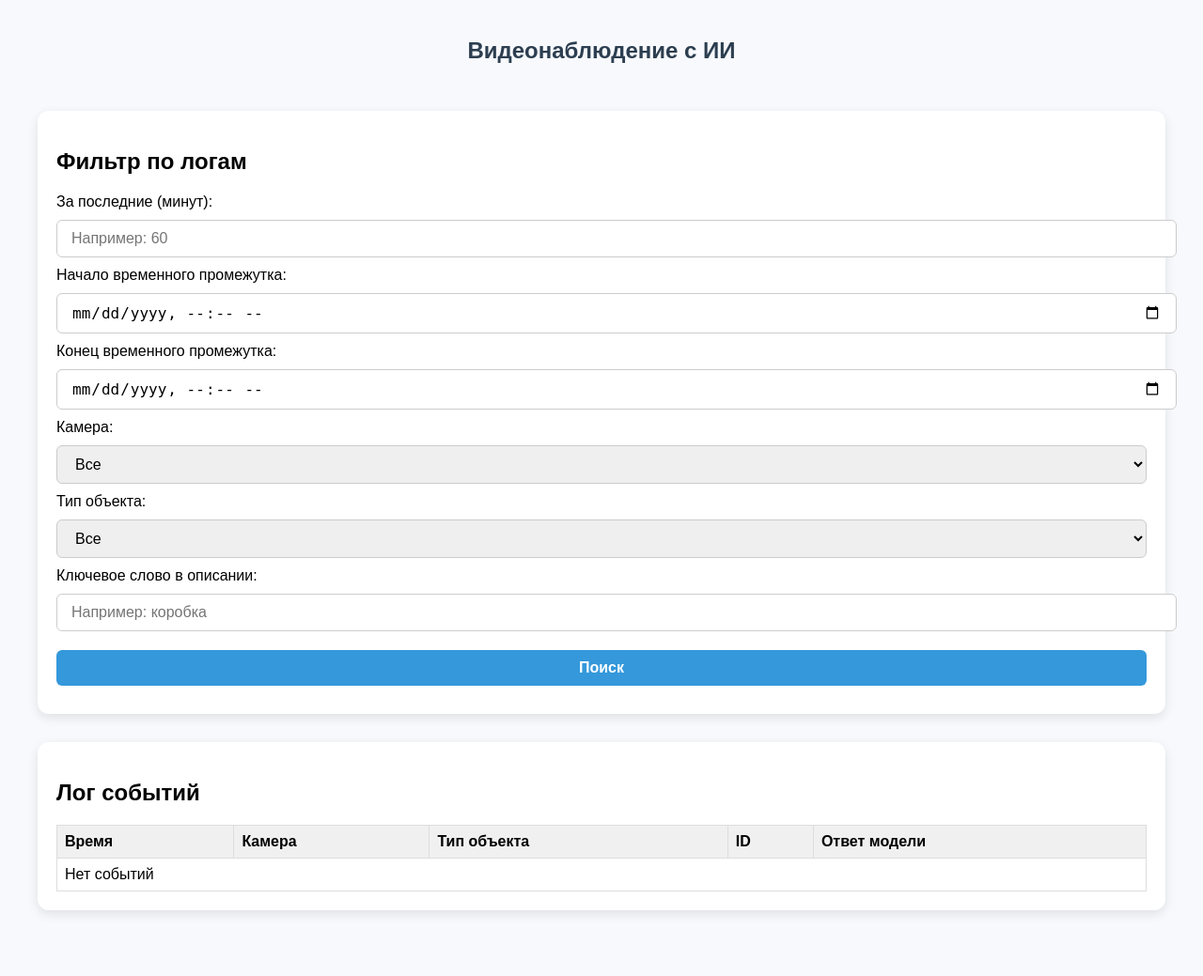
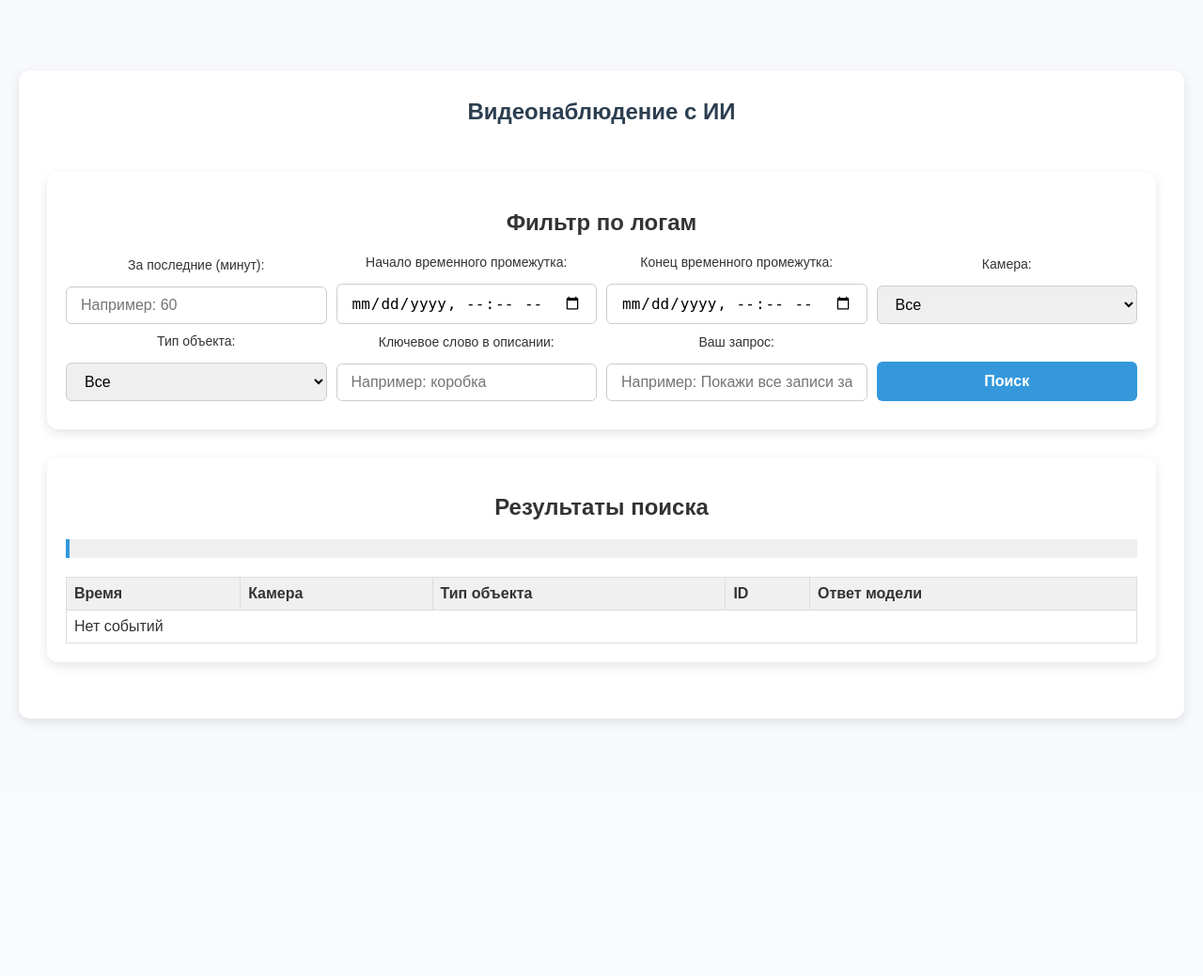
Before and after one commit to Stas-Drago/cv-video-surveillance, a Flask app: template project/templates/index.html in a window 1280 px wide. Shown: the whole page at 94% size. After the commit the page ends 770 px from the top, so only its background shows below. Run offline with Flask 3, Linux system fonts and the light colour scheme; the template is opened without the code that fills it, so the values that code supplies are empty.

Commit message:
AI filter db

```diff
--- a/project/app.py
+++ b/project/app.py
@@ -145,11 +145,77 @@ def analyze_frame_with_llava(frame, question="Describe what you see in this fram
         print(f"Ошибка анализа через LLaVA: {e}")
         return f"Ошибка анализа: {e}"
 
+# === Генерация SQL-запроса через LLM ===
+def generate_sql_query(user_query):
+    """Генерирует SQL-запрос через LLM модель"""
+    try:
+        # Получаем структуру таблицы
+        conn = sqlite3.connect('surveillance.db')
+        c = conn.cursor()
+        c.execute("PRAGMA table_info(logs)")
+        columns = c.fetchall()
+        conn.close()
+
+        # Формируем контекст для LLM
+        table_structure = "Таблица 'logs' имеет следующие поля:\n"
+        for col in columns:
+            table_structure += f"- {col[1]} ({col[2]})\n"
+
+        # Описание полей
+        table_description = """
+        Поля таблицы:
+        - id: уникальный идентификатор записи
+        - timestamp: дата и время события
+        - camera: название камеры
+        - obj_type: тип объекта (person, car, truck, bus, motorcycle)
+        - obj_id: ID объекта
+        - answer: описание события от модели
+        """
+
+        prompt = f"""{table_structure}{table_description}
+
+        Вы должны сгенерировать SQL-запрос для SQLite, который будет выполнять действия, описанные пользователем.
+        Не добавляйте ничего кроме SQL-запроса в ответ.
+        Если вы не можете понять, какой SQL-запрос сгенерировать, верните пустую строку.
+        Сгенерируйте только SELECT-запросы, не используйте INSERT/UPDATE/DELETE.
+
+        Пользовательский запрос: {user_query}
+
+        SQL-запрос:"""
+        print(prompt)
+        response = ollama.chat(
+            model="mistral:7b",
+            messages=[{"role": "user", "content": prompt}]
+        )
+
+        return response.get("message", {}).get("content", "").strip()
+    except Exception as e:
+        print(f"Ошибка генерации SQL-запроса: {e}")
+        return ""
+
+# === Обработка SQL-запроса ===
+def execute_sql_query(sql_query):
+    """Выполняет SQL-запрос и возвращает результат"""
+    try:
+        conn = sqlite3.connect('surveillance.db')
+        c = conn.cursor()
+        c.execute(sql_query)
+        rows = c.fetchall()
+        conn.close()
+
+        # Преобразуем результат в формат, который можно отправить клиенту
+        columns = [desc[0] for desc in c.description]
+        results = [dict(zip(columns, row)) for row in rows]
+        return {"success": True, "results": results}
+    except Exception as e:
+        return {"success": False, "error": str(e)}
+
 # === Поток для обработки одной камеры ===
 def camera_processing_thread(camera_name, camera_url):
     local_model = YOLO('yolo11n.pt')  # Загрузка модели внутри потока
     tracker = UniqueObjectTracker(max_age=10)
     cap = None
+
     while True:
         with reconnect_lock:
             if force_reconnect_flags[camera_name] or (cap is None or not cap.isOpened()):
@@ -167,6 +233,7 @@ def camera_processing_thread(camera_name, camera_url):
             time.sleep(5)
             continue
 
+        # === ВСЕГДА запускаем YOLO ===
         results = local_model.track(frame, persist=True, verbose=False, tracker="bytetrack.yaml")
         detections = []
         if results and hasattr(results[0], 'boxes'):
@@ -237,47 +304,160 @@ def search_logs():
     obj_type = request.args.get('type', '')
     keyword = request.args.get('keyword', '').lower()
     camera = request.args.get('camera', '')
+    user_query = request.args.get('query', '')
 
-    query = "SELECT * FROM logs WHERE 1=1"
-    params = []
+    # Если пользователь ввёл свой запрос, то генерируем SQL-запрос
+    if user_query:
+        # Формируем контекст с учетом текущих фильтров
+        context = f"Текущие фильтры:\n"
+        if time_filter:
+            context += f"- За последние {time_filter} минут\n"
+        if start_time:
+            context += f"- Начало: {start_time}\n"
+        if end_time:
+            context += f"- Конец: {end_time}\n"
+        if obj_type:
+            context += f"- Тип объекта: {obj_type}\n"
+        if keyword:
+            context += f"- Ключевое слово: {keyword}\n"
+        if camera:
+            context += f"- Камера: {camera}\n"
+        context += f"\nПользовательский запрос: {user_query}\n"
 
-    if time_filter:
+        # Генерируем SQL-запрос через LLM
+        sql_prompt = f"""{context}
+        Таблица 'logs' содержит следующие поля:
+        - id (INTEGER): уникальный идентификатор записи
+        - timestamp (TEXT): дата и время события
+        - camera (TEXT): название камеры
+        - obj_type (TEXT): тип объекта (person, car, truck, bus, motorcycle)
+        - obj_id (INTEGER): ID объекта
+        - answer (TEXT): описание события от модели
+
+        На основе текущих фильтров и пользовательского запроса сгенерируйте SQL-запрос для базы данных SQLite.
+        Не добавляйте ничего кроме SQL-запроса в ответ.
+        Если вы не можете понять, какой SQL-запрос сгенерировать, верните пустую строку.
+        Сгенерируйте только SELECT-запросы, не используйте INSERT/UPDATE/DELETE"""
+
         try:
-            minutes = int(time_filter)
-            cutoff = datetime.now() - timedelta(minutes=minutes)
+            response = ollama.chat(
+                model="mistral:7b",
+                messages=[{"role": "user", "content": sql_prompt}]
+            )
+            sql_query = response.get("message", {}).get("content", "").strip()
+
+            # Если LLM не сгенерировал SQL-запрос, используем стандартную фильтрацию
+            if not sql_query:
+                query = "SELECT * FROM logs WHERE 1=1"
+                params = []
+
+                if time_filter:
+                    try:
+                        minutes = int(time_filter)
+                        cutoff = datetime.now() - timedelta(minutes=minutes)
+                        query += " AND timestamp >= ?"
+                        params.append(cutoff.strftime("%Y-%m-%d %H:%M:%S"))
+                    except ValueError:
+                        pass
+
+                if start_time:
+                    query += " AND timestamp >= ?"
+                    params.append(start_time)
+                if end_time:
+                    query += " AND timestamp <= ?"
+                    params.append(end_time)
+                if camera:
+                    query += " AND camera = ?"
+                    params.append(camera)
+                if obj_type:
+                    query += " AND obj_type = ?"
+                    params.append(obj_type)
+                if keyword:
+                    query += " AND answer LIKE ?"
+                    params.append(f"%{keyword}%")
+
+                conn = sqlite3.connect('surveillance.db')
+                c = conn.cursor()
+                c.execute(query, params)
+                rows = c.fetchall()
+                conn.close()
+
+                logs = [{"timestamp": r[1], "camera": r[2], "type": r[3], "obj_id": r[4], "answer": r[5]} for r in rows]
+                logs.sort(key=lambda x: x['timestamp'], reverse=True)
+                return jsonify({
+                    "generated_sql": "",
+                    "results": logs
+                })
+            else:
+                # Используем SQL-запрос, сгенерированный LLM
+                result = execute_sql_query(sql_query)
+                return jsonify({
+                    "generated_sql": sql_query,
+                    "results": result.get("results", []),
+                    "error": "" if result["success"] else result.get("error", "Неизвестная ошибка")
+                })
+        except Exception as e:
+            # Обрабатываем ошибки при генерации SQL-запроса
+            print(f"Ошибка генерации SQL-запроса: {e}")
+            return jsonify({
+                "generated_sql": "",
+                "results": [],
+                "error": f"Ошибка генерации SQL-запроса: {e}"
+            })
+    else:
+        # Стандартная фильтрация без пользовательского запроса
+        query = "SELECT * FROM logs WHERE 1=1"
+        params = []
+
+        if time_filter:
+            try:
+                minutes = int(time_filter)
+                cutoff = datetime.now() - timedelta(minutes=minutes)
+                query += " AND timestamp >= ?"
+                params.append(cutoff.strftime("%Y-%m-%d %H:%M:%S"))
+            except ValueError:
+                pass
+
+        if start_time:
             query += " AND timestamp >= ?"
-            params.append(cutoff.strftime("%Y-%m-%d %H:%M:%S"))
-        except ValueError:
-            pass
+            params.append(start_time)
+        if end_time:
+            query += " AND timestamp <= ?"
+            params.append(end_time)
+        if camera:
+            query += " AND camera = ?"
+            params.append(camera)
+        if obj_type:
+            query += " AND obj_type = ?"
+            params.append(obj_type)
+        if keyword:
+            query += " AND answer LIKE ?"
+            params.append(f"%{keyword}%")
 
-    if start_time:
-        query += " AND timestamp >= ?"
-        params.append(start_time)
-    if end_time:
-        query += " AND timestamp <= ?"
-        params.append(end_time)
+        conn = sqlite3.connect('surveillance.db')
+        c = conn.cursor()
+        c.execute(query, params)
+        rows = c.fetchall()
+        conn.close()
 
-    if obj_type:
-        query += " AND obj_type = ?"
-        params.append(obj_type)
+        logs = [{"timestamp": r[1], "camera": r[2], "type": r[3], "obj_id": r[4], "answer": r[5]} for r in rows]
+        logs.sort(key=lambda x: x['timestamp'], reverse=True)
+        return jsonify({
+            "generated_sql": "",
+            "results": logs
+        })
 
-    if keyword:
-        query += " AND answer LIKE ?"
-        params.append(f"%{keyword}%")
-
-    if camera:
-        query += " AND camera = ?"
-        params.append(camera)
-
-    conn = sqlite3.connect('surveillance.db')
-    c = conn.cursor()
-    c.execute(query, params)
-    rows = c.fetchall()
-    conn.close()
-
-    logs = [{"timestamp": r[1], "camera": r[2], "type": r[3], "obj_id": r[4], "answer": r[5]} for r in rows]
-    logs.sort(key=lambda x: x['timestamp'], reverse=True)
-    return jsonify(logs)
+# === MJPEG поток ===
+def generate_frames():
+    global latest_frame
+    while True:
+        if latest_frame is not None:
+            ret, buffer = cv2.imencode('.jpg', latest_frame)
+            if ret:
+                frame = buffer.tobytes()
+                yield (b'--frame\r\n'
+                       b'Content-Type: image/jpeg\r\n\r\n' + frame + b'\r\n')
+        time.sleep(0.03)
 
 if __name__ == '__main__':
     # Запускаем обработку для каждой камеры в отдельном потоке
--- a/project/templates/index.html
+++ b/project/templates/index.html
@@ -1,35 +1,40 @@
 <!DOCTYPE html>
 <html lang="en">
 <head>
-  <meta charset="UTF-8" />
+  <meta charset="UTF-8">
   <title>Видеонаблюдение с ИИ</title>
   <style>
     body {
       font-family: Arial, sans-serif;
       background-color: #f7f9fc;
+      color: #333;
+      display: flex;
+      justify-content: center;
+      align-items: center;
+      min-height: 100vh;
       margin: 0;
       padding: 20px;
     }
     .container {
       max-width: 1200px;
-      margin: 0 auto;
-      padding: 20px;
+      width: 100%;
+      background: #ffffff;
+      border-radius: 12px;
+      box-shadow: 0 4px 12px rgba(0, 0, 0, 0.1);
+      padding: 30px;
+      text-align: center;
     }
     h1 {
-      text-align: center;
       margin-top: 0;
       font-size: 24px;
       color: #2c3e50;
     }
-
-    /* Сетка для камер */
     .grid-container {
       display: grid;
       grid-template-columns: repeat(auto-fit, minmax(300px, 1fr));
       gap: 20px;
       margin-top: 20px;
     }
-
     .camera-box {
       background: #ffffff;
       border-radius: 12px;
@@ -40,12 +45,10 @@
       transition: transform 0.3s ease;
       cursor: pointer;
     }
-
     .camera-title {
       font-weight: bold;
       margin-bottom: 10px;
     }
-
     .camera-video {
       width: 100%;
       height: auto;
@@ -53,9 +56,7 @@
       box-shadow: 0 2px 6px rgba(0, 0, 0, 0.2);
       transition: all 0.3s ease;
     }
-
-    /* Стили для увеличенного режима */
-    .camera-box.expanded {
+    .expanded {
       position: fixed;
       top: 0;
       left: 0;
@@ -69,13 +70,6 @@
       justify-content: center;
       padding: 0;
     }
-
-    .camera-box.expanded .camera-video {
-      max-width: 90vw;
-      max-height: 80vh;
-      box-shadow: 0 0 20px rgba(0, 0, 0, 0.7);
-    }
-
     .close-btn {
       position: absolute;
       top: 10px;
@@ -93,12 +87,9 @@
       z-index: 1001;
       display: none;
     }
-
     .expanded .close-btn {
       display: block;
     }
-
-    /* Форма фильтрации и логи */
     .section {
       margin: 30px 0;
       background: #ffffff;
@@ -106,12 +97,28 @@
       border-radius: 12px;
       box-shadow: 0 4px 12px rgba(0, 0, 0, 0.1);
     }
-
-    select,
-    input[type="number"],
-    input[type="text"],
-    input[type="datetime-local"],
-    button {
+    .filter-row {
+      display: flex;
+      flex-wrap: wrap;
+      gap: 10px;
+      justify-content: space-between;
+      align-items: flex-end;
+    }
+    .filter-group {
+      flex: 1 1 200px;
+      min-width: 150px;
+    }
+    .filter-group label {
+      display: block;
+      font-size: 14px;
+      margin-bottom: 5px;
+    }
+    .filter-group input,
+    .filter-group select {
+      width: 100%;
+      box-sizing: border-box;
+    }
+    select, input[type="number"], input[type="text"], input[type="datetime-local"], button {
       padding: 10px 15px;
       margin: 10px 0;
       width: 100%;
@@ -120,13 +127,10 @@
       font-size: 16px;
       transition: border-color 0.3s;
     }
-
-    select:focus,
-    input:focus {
+    select:focus, input:focus {
       border-color: #3498db;
       outline: none;
     }
-
     button {
       background-color: #3498db;
       color: white;
@@ -135,30 +139,37 @@
       font-weight: bold;
       border-radius: 6px;
     }
-
     button:hover {
       background-color: #2980b9;
     }
-
     #logTable {
       width: 100%;
       border-collapse: collapse;
       margin-top: 20px;
     }
-
-    #logTable th,
-    #logTable td {
+    #logTable th, #logTable td {
       border: 1px solid #ddd;
       padding: 8px;
       text-align: left;
     }
-
     #logTable th {
       background-color: #f0f0f0;
     }
-
     #logTable tr:hover {
       background-color: #f9f9f9;
+    }
+    .sql-output {
+      margin-top: 15px;
+      padding: 10px;
+      background: #f0f0f0;
+      border-left: 4px solid #3498db;
+      font-family: monospace;
+      white-space: pre-wrap;
+      word-break: break-word;
+    }
+    .error-message {
+      color: #e74c3c;
+      margin-top: 15px;
     }
   </style>
 </head>
@@ -170,6 +181,7 @@
   <div class="grid-container">
     {% for camera in cameras %}
       <div class="camera-box" onclick="toggleFullScreen(this)">
+        <button class="close-btn" onclick="toggleFullScreen(this.parentNode)">&times;</button>
         <div class="camera-title">{{ camera }}</div>
         <img class="camera-video" src="/video_feed?camera={{ camera }}" alt="{{ camera }} видеопоток" />
       </div>
@@ -180,15 +192,27 @@
   <div class="section">
     <h2>Фильтр по логам</h2>
     <form id="filterForm">
+      <div class="filter-row">
+        <!-- За последние (минут) -->
+        <div class="filter-group">
           <label>За последние (минут):</label>
           <input type="number" id="minutesFilter" placeholder="Например: 60" />
+        </div>
 
+        <!-- Начало временного промежутка -->
+        <div class="filter-group">
           <label>Начало временного промежутка:</label>
           <input type="datetime-local" id="startTimeFilter" />
+        </div>
 
+        <!-- Конец временного промежутка -->
+        <div class="filter-group">
           <label>Конец временного промежутка:</label>
           <input type="datetime-local" id="endTimeFilter" />
+        </div>
 
+        <!-- Камера -->
+        <div class="filter-group">
           <label>Камера:</label>
           <select id="cameraFilter">
             <option value="">Все</option>
@@ -196,7 +220,12 @@
               <option value="{{ name }}">{{ name }}</option>
             {% endfor %}
           </select>
+        </div>
+      </div>
 
+      <div class="filter-row">
+        <!-- Тип объекта -->
+        <div class="filter-group">
           <label>Тип объекта:</label>
           <select id="typeFilter">
             <option value="">Все</option>
@@ -206,17 +235,34 @@
             <option value="bus">Автобус</option>
             <option value="motorcycle">Мотоцикл</option>
           </select>
+        </div>
 
+        <!-- Ключевое слово -->
+        <div class="filter-group">
           <label>Ключевое слово в описании:</label>
           <input type="text" id="keywordFilter" placeholder="Например: коробка" />
+        </div>
 
-        <button type="submit">Поиск</button>
+        <!-- Пользовательский запрос -->
+        <div class="filter-group">
+          <label>Ваш запрос:</label>
+          <input type="text" id="userQuery" placeholder="Например: Покажи все записи за последние 5 минут" />
+        </div>
+
+        <!-- Кнопка поиска -->
+        <div class="filter-group">
+          <button type="submit" style="width: 100%; padding: 12px 15px;">Поиск</button>
+        </div>
+      </div>
     </form>
   </div>
 
-    <!-- Логи событий -->
+  <!-- Результаты SQL-запроса -->
   <div class="section">
-      <h2>Лог событий</h2>
+    <h2>Результаты поиска</h2>
+    <div class="sql-output" id="generatedSql"></div>
+    <div class="error-message" id="errorMessage"></div>
+
     <table id="logTable">
       <thead>
         <tr>
@@ -235,6 +281,16 @@
 </div>
 
 <script>
+  // === Выбор камеры ===
+  document.getElementById('cameraSelect')?.addEventListener('change', function () {
+    const selected = this.value;
+    fetch('/set_camera', {
+      method: 'POST',
+      headers: { 'Content-Type': 'application/json' },
+      body: JSON.stringify({ camera: selected })
+    });
+  });
+
   // === Форма фильтрации ===
   document.getElementById('filterForm').addEventListener('submit', function (e) {
     e.preventDefault();
@@ -245,6 +301,7 @@
     const camera = document.getElementById('cameraFilter').value;
     const type = document.getElementById('typeFilter').value;
     const keyword = document.getElementById('keywordFilter').value;
+    const userQuery = document.getElementById('userQuery').value;
 
     let url = '/search_logs?';
     if (minutes) url += `time=${encodeURIComponent(minutes)}&`;
@@ -253,17 +310,29 @@
     if (camera) url += `camera=${encodeURIComponent(camera)}&`;
     if (type) url += `type=${encodeURIComponent(type)}&`;
     if (keyword) url += `keyword=${encodeURIComponent(keyword)}&`;
+    if (userQuery) url += `query=${encodeURIComponent(userQuery)}&`;
 
     fetch(url)
       .then(res => res.json())
       .then(data => {
         const logBody = document.getElementById('logBody');
-          logBody.innerHTML = '';
-          if (data.length === 0) {
+        const generatedSql = document.getElementById('generatedSql');
+        const errorMessage = document.getElementById('errorMessage');
+
+        logBody.innerHTML = "";
+        generatedSql.textContent = data.generated_sql;
+        errorMessage.textContent = "";
+
+        if (!data.results || data.results.length === 0) {
           logBody.innerHTML = "<tr><td colspan='5'>Нет совпадений</td></tr>";
           return;
         }
-          data.forEach(entry => {
+
+        if (!data.success && data.error) {
+          errorMessage.textContent = data.error;
+        }
+
+        data.results.forEach(entry => {
           const row = document.createElement("tr");
           row.innerHTML = `
             <td>${entry.timestamp}</td>
@@ -277,6 +346,7 @@
       })
       .catch(err => {
         console.error("Ошибка поиска:", err);
+        document.getElementById('errorMessage').textContent = "Ошибка выполнения поиска";
       });
   });
 
```
Lines whose indentation alone changed are shown as unchanged.
